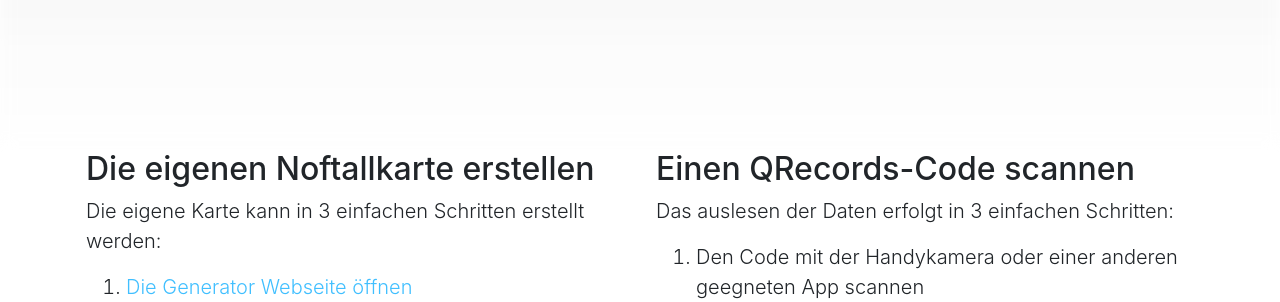
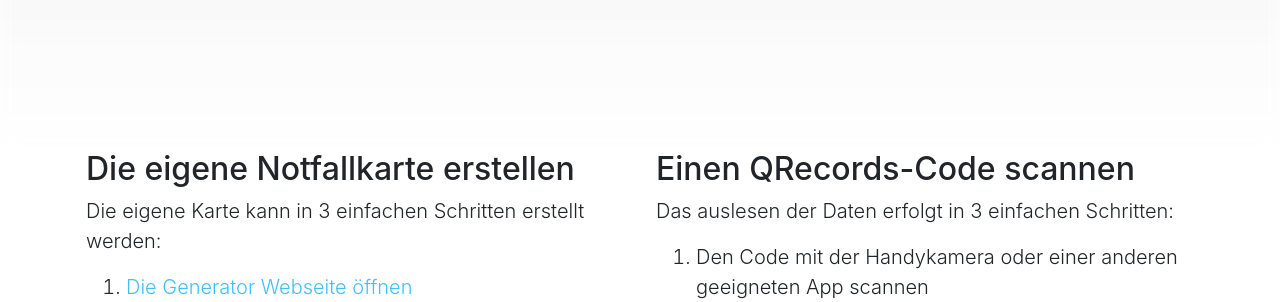
Before and after one commit to AlexanderJenke/QRecords, a plain HTML site: page app/index.html in a window 1280 px wide. Shown: the part 650-952 px from the top of the page. Drawn offline with Linux system fonts and the light colour scheme.

Commit message:
Fix Typos

```diff
--- a/app/index.html
+++ b/app/index.html
@@ -73,7 +73,7 @@
         <div class="row">
             <div class="col-lg-6 px-3 lead">
                 <div class="d-flex">
-                    <h2>Die eigenen Noftallkarte erstellen </h2>
+                    <h2>Die eigene Notfallkarte erstellen </h2>
                 </div>
                 <p> Die eigene Karte kann in 3 einfachen Schritten erstellt werden:</p>
                 <ol>
@@ -91,7 +91,7 @@
                 </div>
                 <p>Das auslesen der Daten erfolgt in 3 einfachen Schritten:</p>
                 <ol>
-                    <li>Den Code mit der Handykamera oder einer anderen geegneten App scannen</li>
+                    <li>Den Code mit der Handykamera oder einer anderen geeigneten App scannen</li>
                     <li>Die im Code enthaltene Webseite öffnen</li>
                     <li>CodeID prüfen und anschließend <br>
                         alle Daten schnell und übersichtlich einsehen
```
